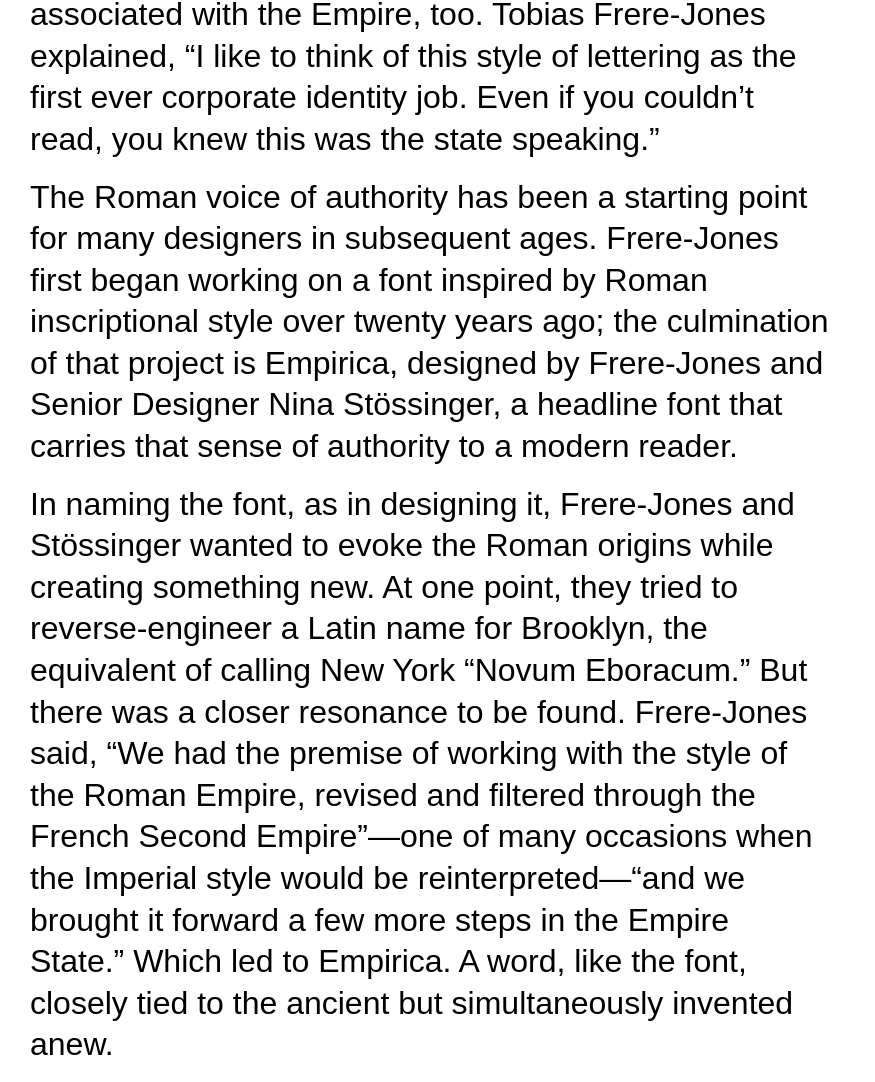
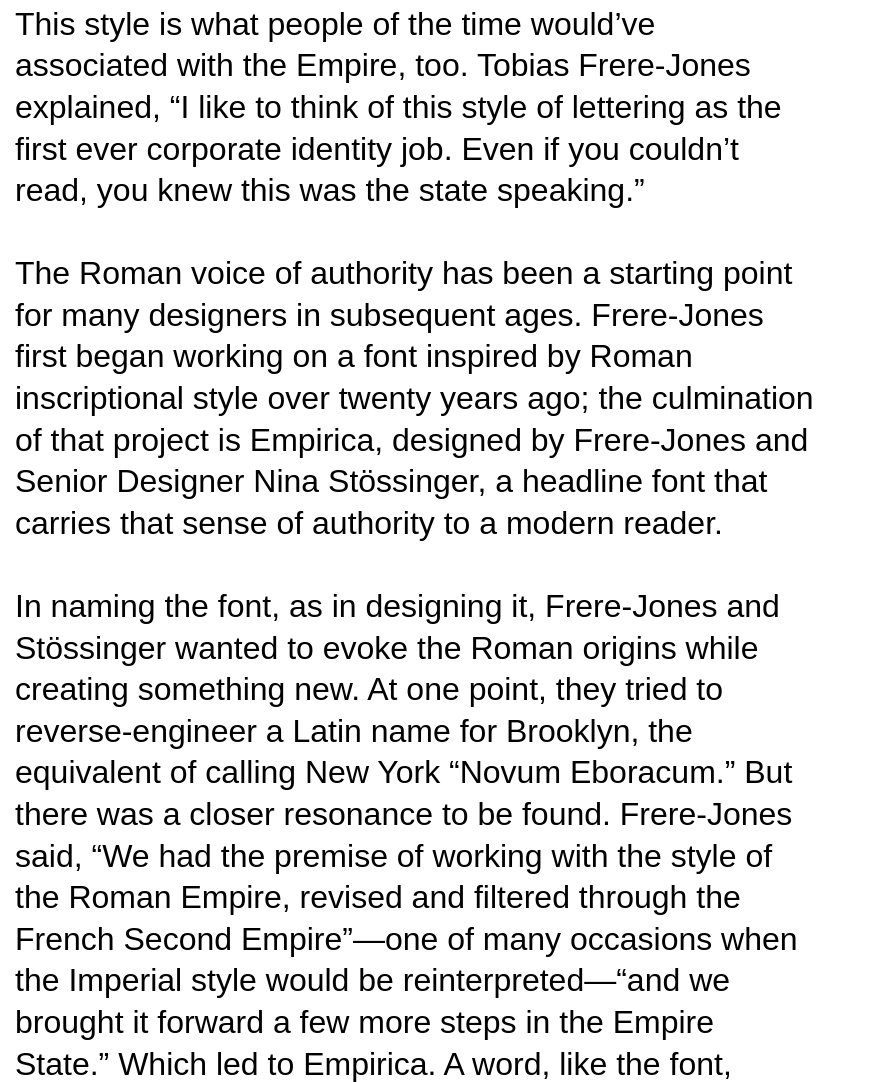
Before and after one commit to carlstype/techna-sans, a plain HTML site: page index.html in a window 1280 px wide. Shown: the part 1555-2637 px from the top of the page, without its empty margins (0-875 px from the left). Drawn offline with Linux system fonts and the light colour scheme; a web font is replaced by a local one.

Commit message:
Optical tweaks

```diff
--- a/index.html
+++ b/index.html
@@ -33,18 +33,18 @@ nnn</textarea>
 
 <!-- <p class="random-text" style="font-size: 2em; line-height: 1.3; letter-spacing: 0em; max-width: 1000px"> -->
 
-<p style="font-size: 2em; line-height: 1.3; letter-spacing: 0em; max-width: 800px">
+<p style="font-size: 2em; line-height: 1.3; margin-bottom: 1.3em; letter-spacing: 0em; max-width: 800px">
 History is not a smooth or steady path. We know this is true in politics and progress, and it’s true in design, too. Looking back into the past, some relatively recent letterforms are nearly unreadable today—the long ‘s’ at the top of the Bill of Rights, or, farther back, the elaborate initials in the Book of Kells. Whether by orthography or rendition, some letterforms are indelibly marked by their era. But as you reach ever farther into the past, older styles don’t necessarily keep getting more alien to contemporary eyes.
 
-<p style="font-size: 2em; line-height: 1.3; letter-spacing: 0em; max-width: 800px">The Trajan Column, built in Rome in the second century, is ancient by any definition, an artifact of a long-gone empire. Unless you read Latin, you can’t read its inscription, but even still it feels close and familiar, beautiful and harmonious, letter by letter at least. Romans had many different styles of letters—for business transactions, taking notes, marking graffiti on walls. But the monumental capitals of Roman inscriptions—broad shapes of C D G H O N contrasting with the narrow B E F P R S—are what we associate today with the Roman Empire.
+<p style="font-size: 2em; line-height: 1.3; margin-bottom: 1.3em; letter-spacing: 0em; max-width: 800px">The Trajan Column, built in Rome in the second century, is ancient by any definition, an artifact of a long-gone empire. Unless you read Latin, you can’t read its inscription, but even still it feels close and familiar, beautiful and harmonious, letter by letter at least. Romans had many different styles of letters—for business transactions, taking notes, marking graffiti on walls. But the monumental capitals of Roman inscriptions—broad shapes of C D G H O N contrasting with the narrow B E F P R S—are what we associate today with the Roman Empire.
 
-<p style="font-size: 2em; line-height: 1.3; letter-spacing: 0em; max-width: 800px">
+<p style="font-size: 2em; line-height: 1.3; margin-bottom: 1.3em; letter-spacing: 0em; max-width: 800px">
 This style is what people of the time would’ve associated with the Empire, too. Tobias Frere-Jones explained, “I like to think of this style of lettering as the first ever corporate identity job. Even if you couldn’t read, you knew this was the state speaking.”
 
-<p style="font-size: 2em; line-height: 1.3; letter-spacing: 0em; max-width: 800px">
+<p style="font-size: 2em; line-height: 1.3; margin-bottom: 1.3em; letter-spacing: 0em; max-width: 800px">
 The Roman voice of authority has been a starting point for many designers in subsequent ages. Frere-Jones first began working on a font inspired by Roman inscriptional style over twenty years ago; the culmination of that project is Empirica, designed by Frere-Jones and Senior Designer Nina Stössinger, a headline font that carries that sense of authority to a modern reader.
 
-<p style="font-size: 2em; line-height: 1.3; letter-spacing: 0em; max-width: 800px">
+<p style="font-size: 2em; line-height: 1.3; margin-bottom: 1.3em; letter-spacing: 0em; max-width: 800px">
 In naming the font, as in designing it, Frere-Jones and Stössinger wanted to evoke the Roman origins while creating something new. At one point, they tried to reverse-engineer a Latin name for Brooklyn, the equivalent of calling New York “Novum Eboracum.” But there was a closer resonance to be found. Frere-Jones said, “We had the premise of working with the style of the Roman Empire, revised and filtered through the French Second Empire”—one of many occasions when the Imperial style would be reinterpreted—“and we brought it forward a few more steps in the Empire State.” Which led to Empirica. A word, like the font, closely tied to the ancient but simultaneously invented anew.
 
 
--- a/style.css
+++ b/style.css
@@ -17,7 +17,7 @@ body {
   line-height: 1.5;
   margin: 100px auto 120px;
   max-width: 1600px;
-  padding: 0 30px;
+  padding: 0 15px;
   /* text-transform: uppercase; */
   /* text-transform: capitalize; */
   word-wrap: break-word;
```
Also changed, not shown: 2 other files.
